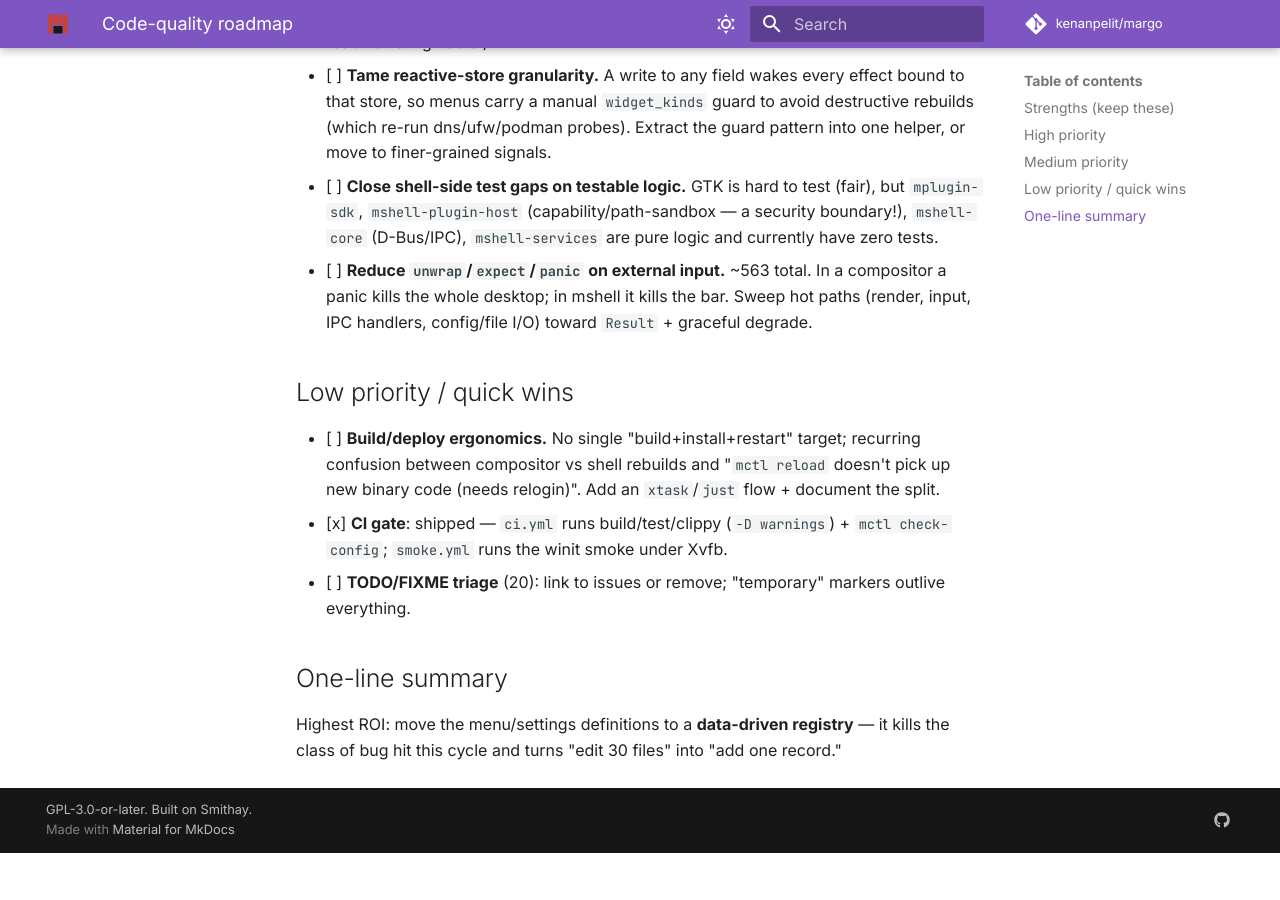
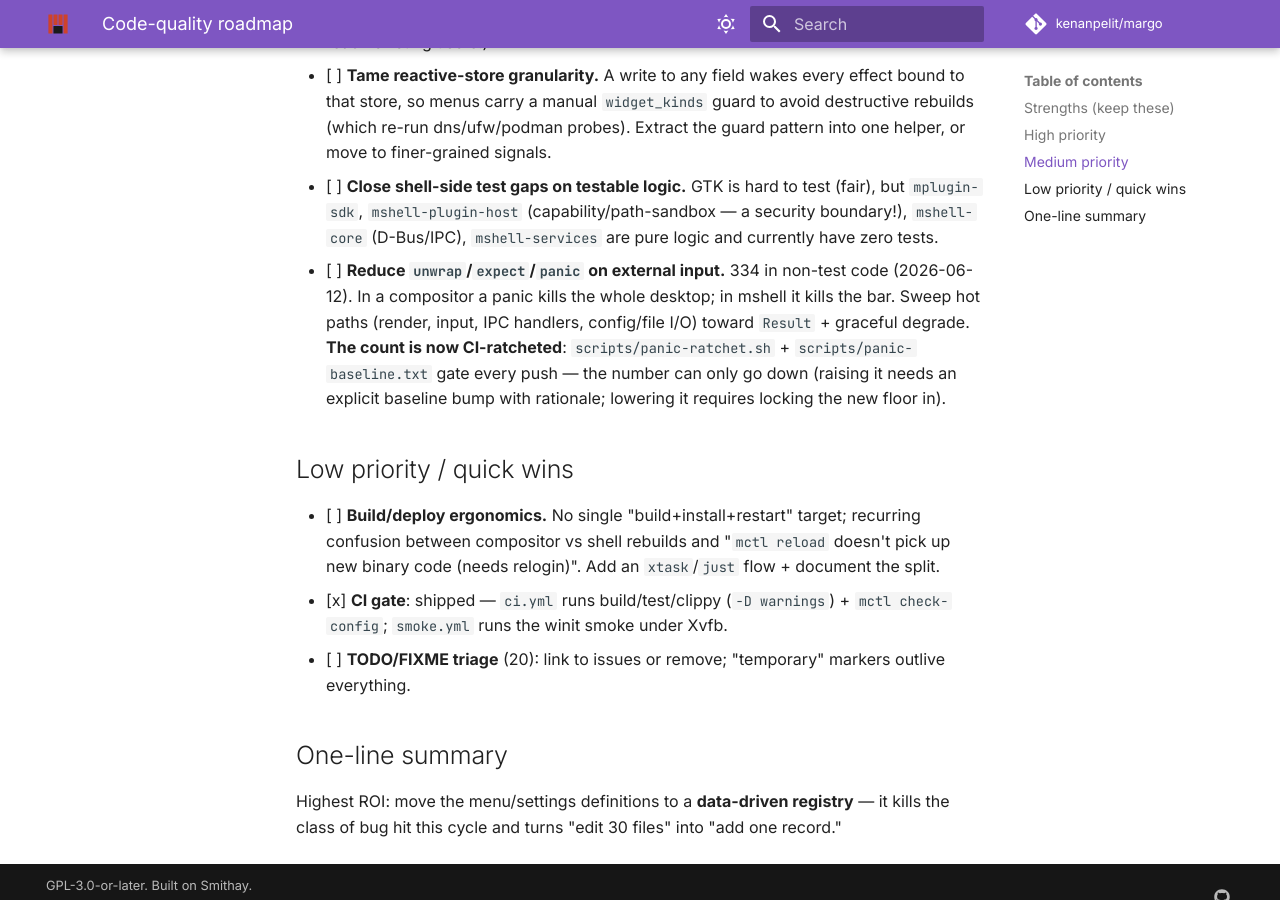
Before and after one commit to kenanpelit/margo, an MkDocs documentation site: the page built from docs/code-quality-roadmap.md, in a window 1280 px wide and 900 px high, scrolled down 1701 px. Built offline with MkDocs 1.6.1 and Material for MkDocs 9.7.7, drawn with Linux system fonts in a browser that asks for light colours; comment, search, counter and statistics services are not loaded; before the commit the page ends 2554 px from its top, so only the background shows below that.

Commit message:
ci: add panic ratchet gate (non-test unwrap/expect/panic can only go down)
scripts/panic-ratchet.sh counts .unwrap()/.expect(/panic!( in non-test
Rust (excludes */tests/*, build.rs, and everything after a file's first
#[cfg(test)]) and compares against scripts/panic-baseline.txt (334 at
seed). CI fails in both directions: a rise is a regression to fix or
justify with a baseline bump; a drop must be locked in by lowering the
baseline. Addresses the 563->581 creep flagged in the quality review.

Co-Authored-By: Claude Fable 5 <noreply@anthropic.com>

```diff
--- a/docs/code-quality-roadmap.md
+++ b/docs/code-quality-roadmap.md
@@ -67,10 +67,14 @@ files, and overlapping feature mechanisms.**
   (fair), but `mplugin-sdk`, `mshell-plugin-host` (capability/path-sandbox —
   a security boundary!), `mshell-core` (D-Bus/IPC), `mshell-services` are pure
   logic and currently have zero tests.
-- [ ] **Reduce `unwrap`/`expect`/`panic` on external input.** ~563 total. In a
-  compositor a panic kills the whole desktop; in mshell it kills the bar.
-  Sweep hot paths (render, input, IPC handlers, config/file I/O) toward
-  `Result` + graceful degrade.
+- [ ] **Reduce `unwrap`/`expect`/`panic` on external input.** 334 in
+  non-test code (2026-06-12). In a compositor a panic kills the whole
+  desktop; in mshell it kills the bar. Sweep hot paths (render, input, IPC
+  handlers, config/file I/O) toward `Result` + graceful degrade.
+  **The count is now CI-ratcheted**: `scripts/panic-ratchet.sh` +
+  `scripts/panic-baseline.txt` gate every push — the number can only go
+  down (raising it needs an explicit baseline bump with rationale; lowering
+  it requires locking the new floor in).
 
 ## Low priority / quick wins
 
```
Also changed, not shown: 3 other files.
